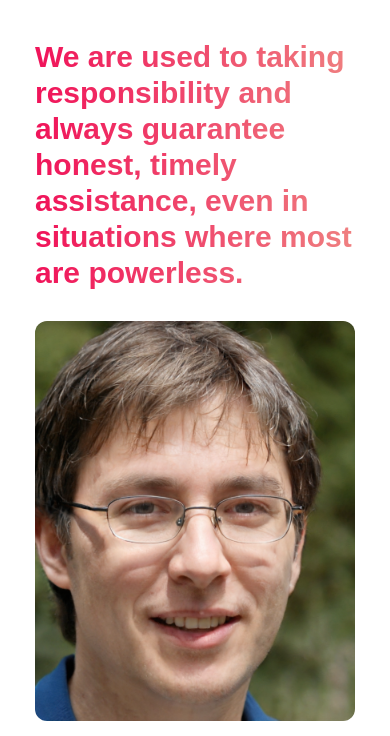
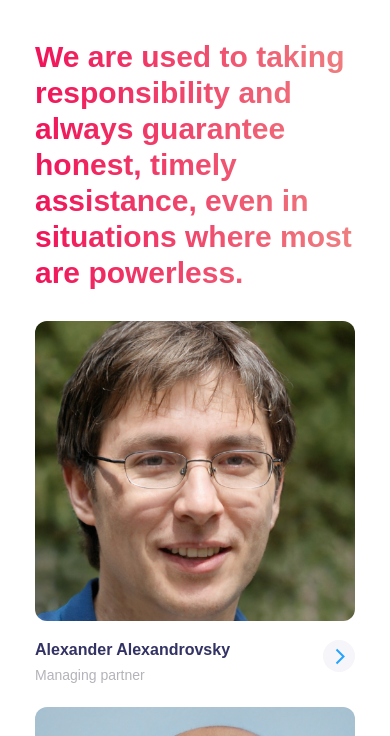
Before and after one commit to Danelsene/front-basic, a plain HTML site: page index.html in a window 390 px wide. Shown: the part 108-844 px from the top of the page. Drawn offline with Linux system fonts and the light colour scheme.

Commit message:
cards css change

```diff
--- a/media.css
+++ b/media.css
@@ -1,4 +1,4 @@
-@media (max-width: 1350px) {
+@media (max-width: 1360px) {
   .container {
     max-width: calc(904px + 2rem);
     padding-left: 1rem;
@@ -9,17 +9,12 @@
     max-width: 660px;
   }
 
-  .team_card {
-    max-width: 260px;
-  }
-
   .team_card img {
-    max-width: 260px;
     object-fit: cover;
   }
 
   .wrapper {
-    gap: 15px;
+    gap: 20px;
   }
 }
 
@@ -52,16 +47,6 @@
     max-width: 730px;
   }
 
-  .team_card {
-    max-width: 300px;
-  }
-
-  .team_card img {
-    max-width: 300px;
-    height: 300px;
-    object-fit: cover;
-  }
-
   .wrapper {
     grid-template-columns: repeat(2, 1fr);
   }
@@ -73,9 +58,9 @@
   }
 }
 
-@media (max-width: 576px) {
+@media (max-width: 560px) {
   .container {
-    max-width: calc(490px + 2rem);
+    max-width: calc(500px + 2rem);
     padding-left: 1rem;
     padding-right: 1rem;
   }
@@ -119,7 +104,6 @@
 
   .mobile_header {
     display: block;
-    width: 100vw;
   }
 
   .main_text_section {
@@ -134,16 +118,6 @@
 
   .wrapper {
     grid-template-columns: repeat(1, 1fr);
-  }
-
-  .team_card {
-    max-width: 400px;
-  }
-
-  .team_card img {
-    max-width: 400px;
-    height: 400px;
-    object-fit: cover;
   }
 
   .footer_stroke {
@@ -161,22 +135,14 @@
   }
 }
 
-@media (max-width: 430px) {
+@media (max-width: 450px) {
   .container {
     max-width: calc(320px + 2rem);
     padding-left: 1rem;
     padding-right: 1rem;
   }
 
-  .team_card {
-    max-width: 320px;
-  }
-
-  .name_part {
-    max-width: 320px;
-  }
-
   .team_card img {
-    max-width: 320px;
+    height: 300px;
   }
 }
--- a/style.css
+++ b/style.css
@@ -146,14 +146,8 @@ li {
   cursor: pointer;
 }
 
-.team_card {
-  width: 100%;
-  max-width: 400px;
-}
-
 .team_card img {
   width: 100%;
-  width: 400px;
   height: 400px;
   border-radius: 12px;
   margin-bottom: 15px;
```
